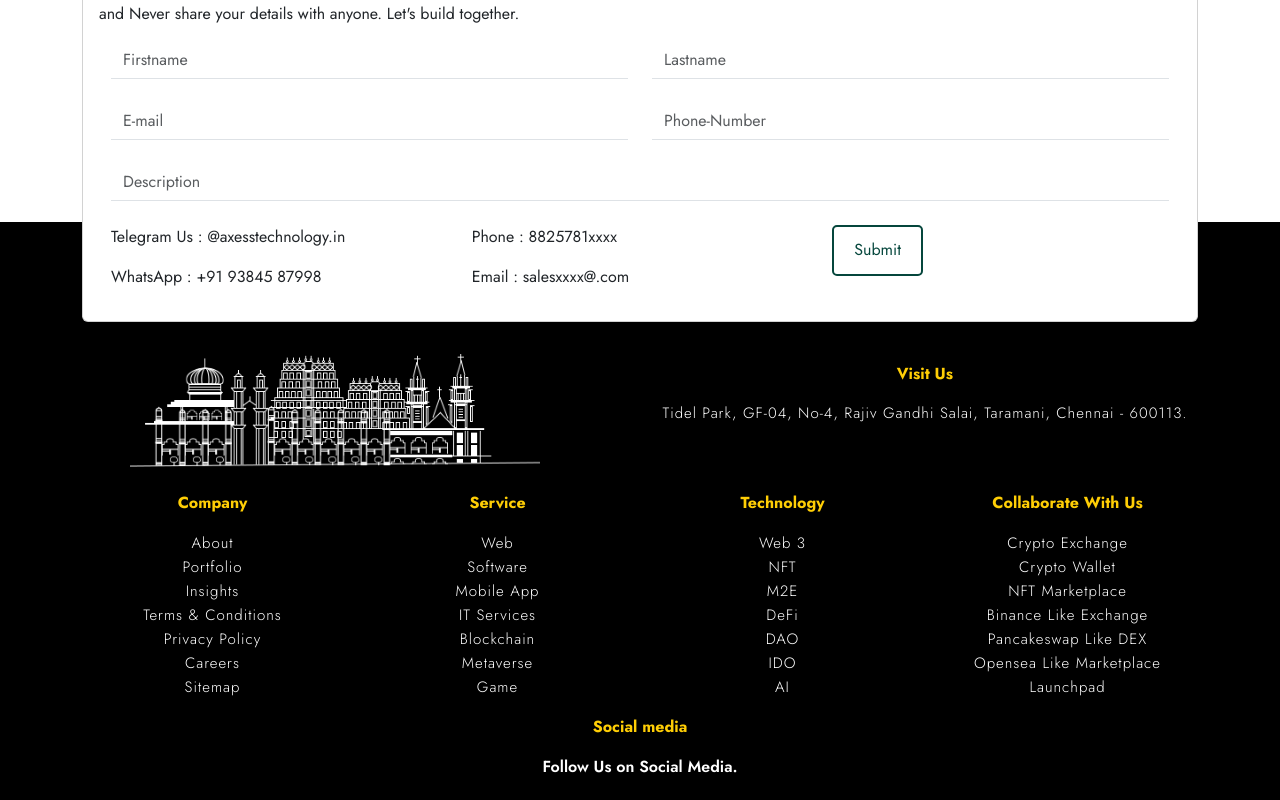
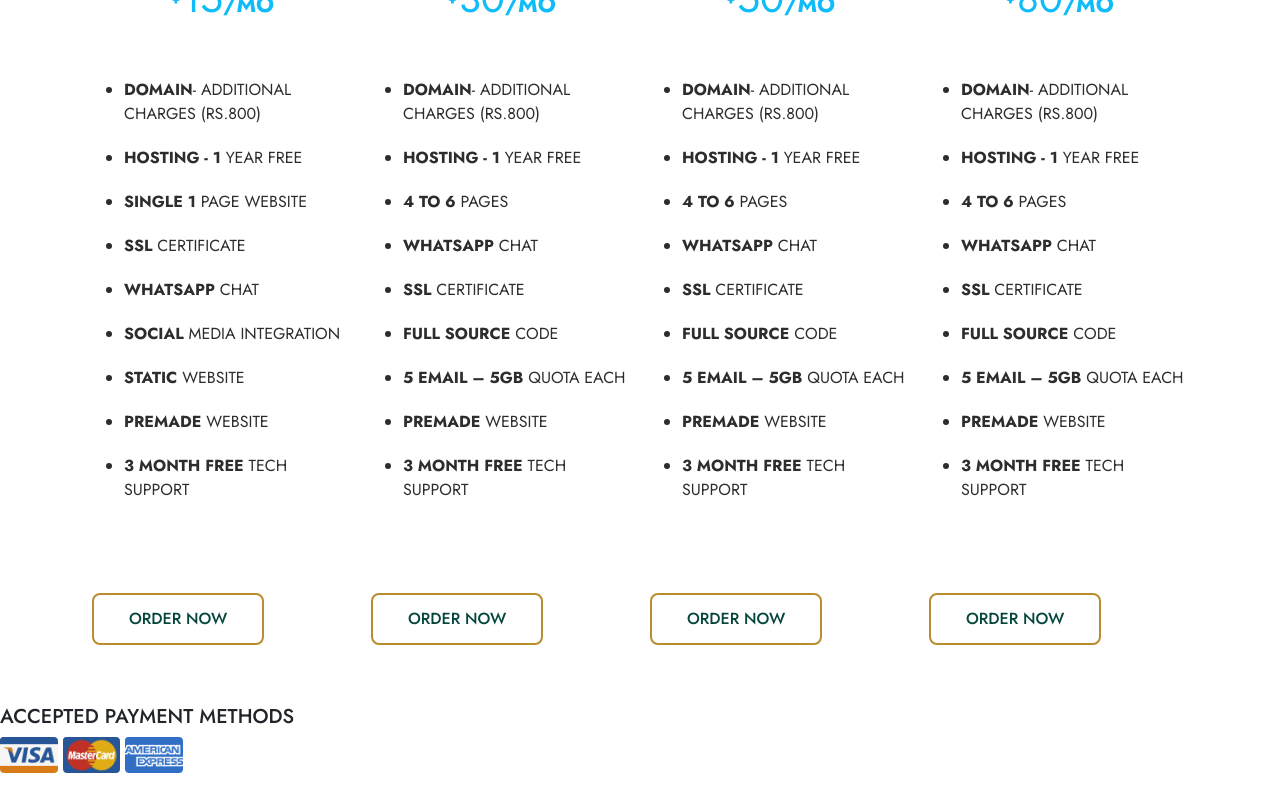
Before and after one commit to axessmongo/AxessTechnology-project, a React (Vite) app in the folder client/: page /technologies in a window 1280 px wide. Shown: the part 3240-4040 px from the top of the page. Built offline with nearby package versions, Linux system fonts and the light colour scheme.

Commit message:
no changes

```diff
--- a/client/src/assets/css/pricing.scss
+++ b/client/src/assets/css/pricing.scss
@@ -184,7 +184,7 @@
 
 .pricing {
 
-    .pricing-table{
+  .pricing-table {
     display: flex;
     flex-wrap: wrap;
     justify-content: space-around;
@@ -193,7 +193,7 @@
     font-family: "Jost", sans-serif;
   }
 
-      .pricing-card{
+  .pricing-card {
     flex: 1;
     max-width: 360px;
     background-color: #fff;
@@ -204,9 +204,19 @@
     color: #2d2d2d;
     transition: .3s linear;
     text-align: start;
+    border-radius: 0 0 50px 0;
+
+
+    .shadow {
+      padding-bottom: 10px;
+      border-radius: 0 0 30px 0;
+
+      transition: .8s linear;
     }
 
-      .pricing-card-header{
+  }
+
+  .pricing-card-header {
     background-color: #b98d2e;
     display: inline-block;
     color: #fff;
@@ -219,33 +229,42 @@
     text-align: center !important;
   }
 
-      .pricing-card:hover .pricing-card-header{
-        box-shadow: 0 0 0 37em #05463c;
+  .pricing-card:hover .shadow {
+    background-color: #05463c;
+
+
   }
 
-      .price{
+  .pricing-card:hover .pricing-card-header {
+    box-shadow: 0 0 0 37em #05463c;
+
+  }
+
+  .price {
     font-size: 40px;
     color: #0fbcf9;
     margin: 40px 0;
     transition: .2s linear;
   }
 
-      .price sup, .price span{
+  .price sup,
+  .price span {
     font-size: 22px;
     font-weight: 700;
   }
 
-      .pricing-card:hover ,.pricing-card:hover .price{
+  .pricing-card:hover,
+  .pricing-card:hover .price {
     color: #fff;
   }
 
-      .pricing-card li{
+  .pricing-card li {
     font-size: 16px;
     padding: 10px 0;
     text-transform: uppercase;
   }
 
-      .order-btn{
+  .order-btn {
     display: inline-block;
     margin-bottom: 40px;
     margin-top: 25%;
@@ -259,20 +278,20 @@
     text-decoration: none;
   }
 
-      .order-btn:hover{
+  .order-btn:hover {
     background-color: #b98d2e;
     color: #fff;
   }
 
-      .img-sizes{
+  .img-sizes {
     display: inline;
-        width: 3.5%;
-        height: 7%;
+    width: 4.5%;
+    height: 80% !important;
     margin-right: 5px;
   }
 
-      @media screen and (max-width:1100px){
-        .pricing-card{
+  @media screen and (max-width:1100px) {
+    .pricing-card {
       flex: 50%;
     }
   }
--- a/client/src/pages/Pricing.jsx
+++ b/client/src/pages/Pricing.jsx
@@ -19,6 +19,7 @@ function Pricing() {
 				<h1 className='primary-header text-center'>Unlock Our New Features</h1>
 				<div className="container pricing-table">
 					<div className="pricing-card ">
+						<div className='shadow'>
 							<h3 className="pricing-card-header">Basic</h3>
 							<div className="price text-center"><sup>$</sup>15<span>/MO</span></div>
 							<ul>
@@ -32,6 +33,7 @@ function Pricing() {
 								<li><strong>Premade  </strong> Website</li>
 								<li><strong>3 Month FREE </strong> Tech Support</li>
 							</ul>
+						</div>
 						<a href="#" className="order-btn">Order Now</a>
 					</div>
 
@@ -85,13 +87,14 @@ function Pricing() {
 						</ul>
 						<a href="#" className="order-btn">Order Now</a>
 					</div>
-				</div>
 					<div className='Pay'>
 						<h5>ACCEPTED PAYMENT METHODS</h5>
 						<img src={visa} className='img-sizes' alt="visa" />
 						<img src={master} className='img-sizes' alt="master" />
 						<img src={american} className='img-sizes' alt="american" />
 					</div>
+				</div>
+
 			</section >
 			<Footer />
 		</>
--- a/client/src/pages/Technologies.jsx
+++ b/client/src/pages/Technologies.jsx
@@ -1,6 +1,7 @@
 import React from 'react'
 import { useState } from 'react'
 import "../assets/css/Technologies.scss"
+import '../assets/css/pricing.scss'
 import Footer from '../components/Footer'
 import techtools1 from "../assets/images/Technologies/techtools1.webp"
 // each tech image import----->
@@ -58,6 +59,11 @@ import xamarin from "../assets/images/Technologies/xamarin.webp"
 // each tech import ends---------->
 import Banner from '../components/Banner'
 import Navbar from '../components/Navbar'
+
+
+import american from '../assets/images/pricing/american.png'
+import master from '../assets/images/pricing/master.png'
+import visa from '../assets/images/pricing/visa.png'
 const Technologies = () => {
     const [TechActive, setTechActive] = useState(0);
 
@@ -432,6 +438,84 @@ const Technologies = () => {
                     </div>
                 </div>
             </div>
+            <section className='pricing mt-5'>
+				<h1 className='primary-header text-center'>Unlock Our New Features</h1>
+				<div className="container pricing-table">
+					<div className="pricing-card ">
+						<h3 className="pricing-card-header">Basic</h3>
+						<div className="price text-center"><sup>$</sup>15<span>/MO</span></div>
+						<ul>
+							<li><strong>Domain</strong>- Additional Charges (Rs.800)</li>
+							<li><strong>Hosting - 1</strong> Year FREE</li>
+							<li><strong>Single 1 </strong> Page Website</li>
+							<li><strong>SSL</strong> Certificate</li>
+							<li><strong>WhatsApp </strong> Chat</li>
+							<li><strong>Social </strong> Media Integration</li>
+							<li><strong>Static </strong> Website</li>
+							<li><strong>Premade  </strong> Website</li>
+							<li><strong>3 Month FREE </strong> Tech Support</li>
+						</ul>
+						<a href="#" className="order-btn">Order Now</a>
+					</div>
+
+					<div className="pricing-card">
+						<h3 className="pricing-card-header">Pro</h3>
+						<div className="price text-center"><sup>$</sup>30<span>/MO</span></div>
+						<ul>
+							<li><strong>Domain</strong>- Additional Charges (Rs.800)</li>
+							<li><strong>Hosting - 1</strong> Year FREE</li>
+							<li><strong>4 to 6</strong> Pages</li>
+							<li><strong>WhatsApp</strong> Chat</li>
+							<li><strong>SSL </strong> Certificate</li>
+							<li><strong>Full Source </strong> Code</li>
+							<li><strong>5 Email – 5GB </strong> Quota Each</li>
+							<li><strong>Premade  </strong> Website</li>
+							<li><strong>3 Month FREE </strong> Tech Support</li>
+						</ul>
+						<a href="#" className="order-btn">Order Now</a>
+					</div>
+
+					<div className="pricing-card">
+						<h3 className="pricing-card-header">Premium</h3>
+						<div className="price text-center"><sup>$</sup>50<span>/MO</span></div>
+						<ul>
+							<li><strong>Domain</strong>- Additional Charges (Rs.800)</li>
+							<li><strong>Hosting - 1</strong> Year FREE</li>
+							<li><strong>4 to 6</strong> Pages</li>
+							<li><strong>WhatsApp</strong> Chat</li>
+							<li><strong>SSL </strong> Certificate</li>
+							<li><strong>Full Source </strong> Code</li>
+							<li><strong>5 Email – 5GB </strong> Quota Each</li>
+							<li><strong>Premade  </strong> Website</li>
+							<li><strong>3 Month FREE </strong> Tech Support</li>
+						</ul>
+						<a href="#" className="order-btn">Order Now</a>
+					</div>
+
+					<div className="pricing-card">
+						<h3 className="pricing-card-header">Elite</h3>
+						<div className="price text-center"><sup>$</sup>80<span>/MO</span></div>
+						<ul>
+							<li><strong>Domain</strong>- Additional Charges (Rs.800)</li>
+							<li><strong>Hosting - 1</strong> Year FREE</li>
+							<li><strong>4 to 6</strong> Pages</li>
+							<li><strong>WhatsApp</strong> Chat</li>
+							<li><strong>SSL </strong> Certificate</li>
+							<li><strong>Full Source </strong> Code</li>
+							<li><strong>5 Email – 5GB </strong> Quota Each</li>
+							<li><strong>Premade  </strong> Website</li>
+							<li><strong>3 Month FREE </strong> Tech Support</li>
+						</ul>
+						<a href="#" className="order-btn">Order Now</a>
+					</div>
+				</div>
+				<div className='Pay'>
+						<h5>ACCEPTED PAYMENT METHODS</h5>
+						<img src={visa} className='img-sizes' alt="visa" />
+						<img src={master} className='img-sizes' alt="master" />
+						<img src={american} className='img-sizes' alt="american" />
+					</div>
+			</section >
             <Footer />
         </div>
 
```
Lines whose indentation alone changed are shown as unchanged.
